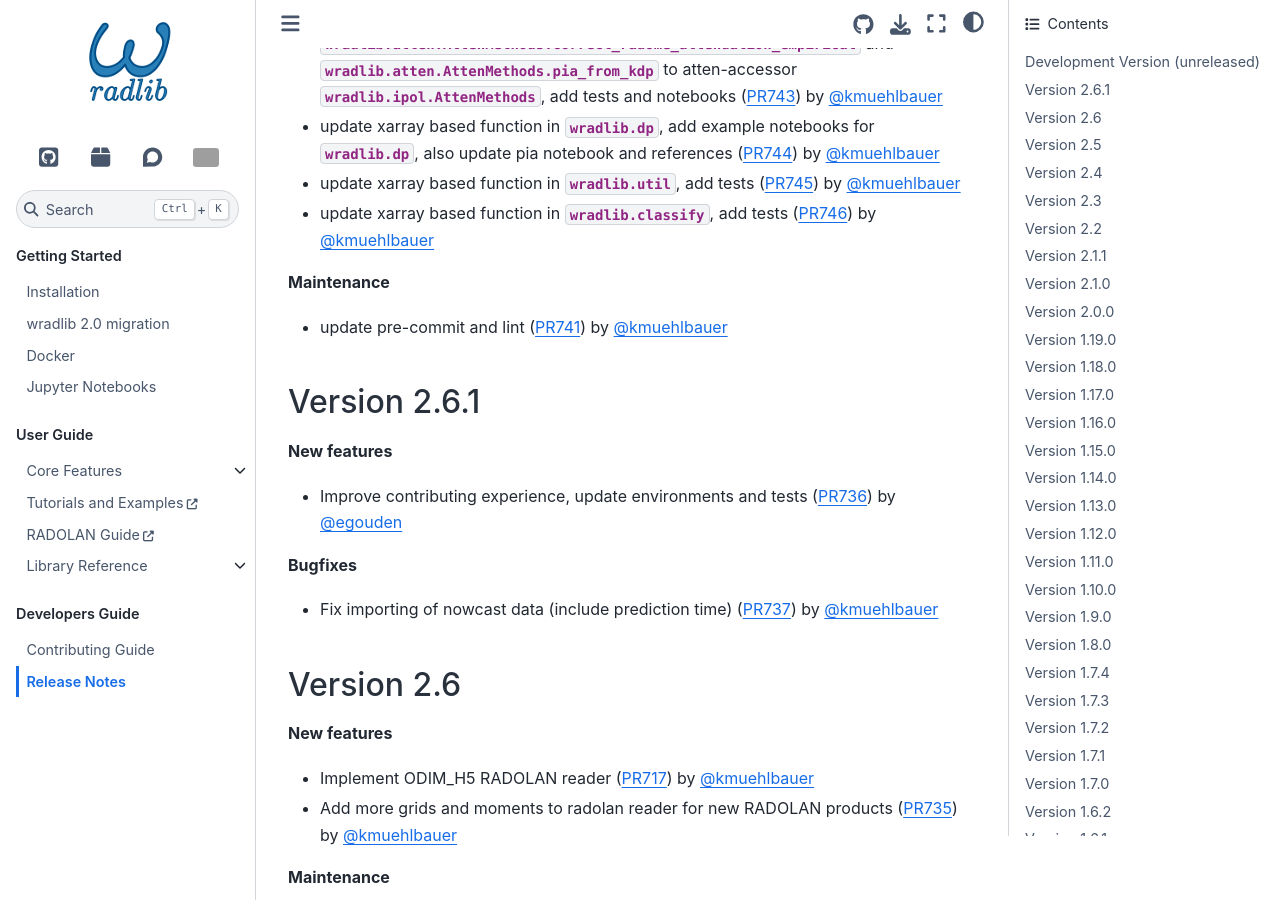
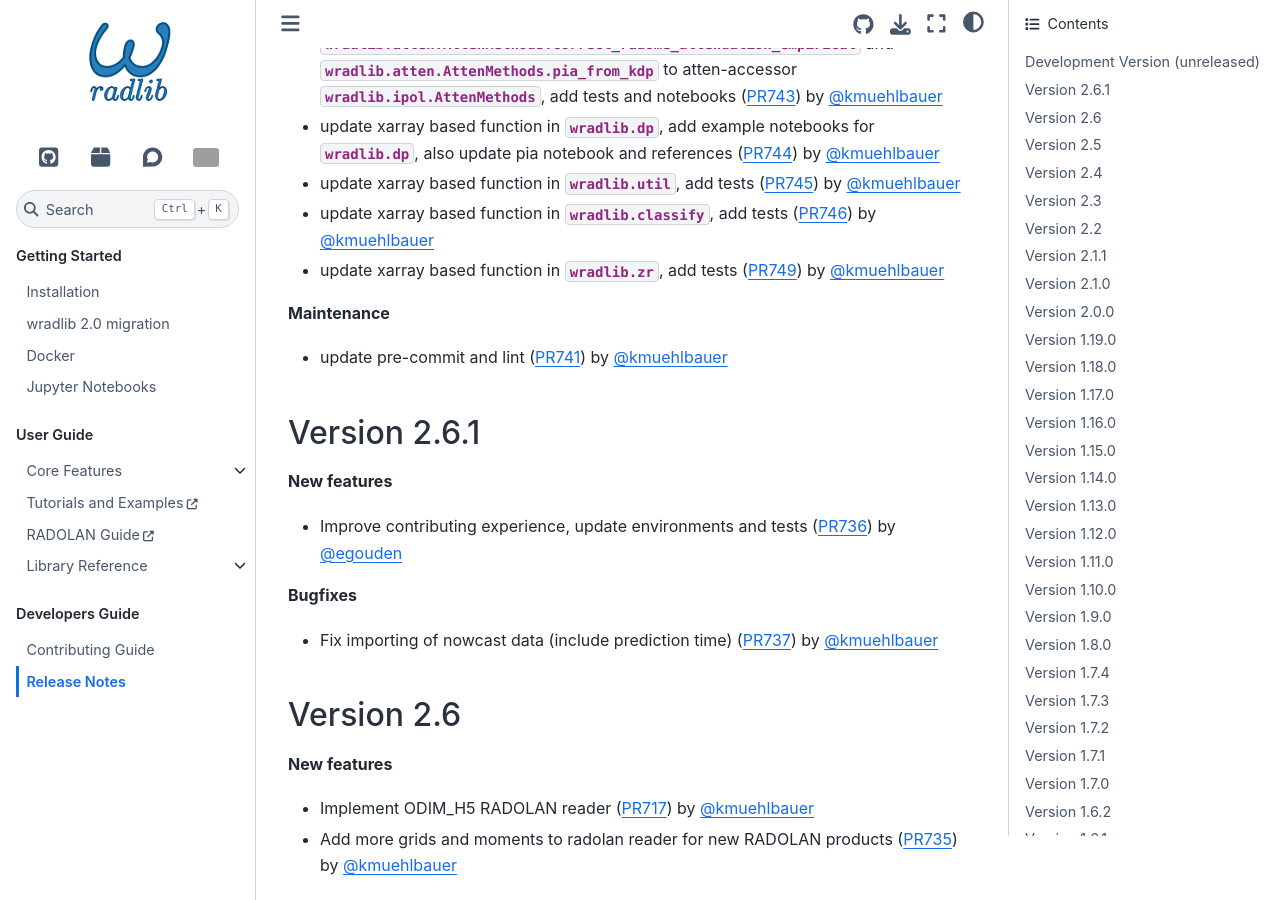
Before and after one commit to wradlib/wradlib, a Sphinx documentation site: the page built from docs/release_notes.md, in a window 1280 px wide and 900 px high, scrolled down 571 px. Built offline with Sphinx 7.4.7 and the Sphinx Book theme 1.1.4, drawn with Linux system fonts in a browser that asks for light colours; pages that are not in the unit, such as notebooks, are missing from menus; the version number could not be read and is left out; grey boxes are pictures that could not be loaded.

Commit message:
add release_notes.md

```diff
--- a/docs/release_notes.md
+++ b/docs/release_notes.md
@@ -16,6 +16,7 @@ You can install the latest {{wradlib}} release from PyPI via ``$ python -m pip i
 * update xarray based function in {mod}`wradlib.dp`, add example notebooks for {mod}`wradlib.dp`, also update pia notebook and references ({pull}`744`) by {at}`kmuehlbauer`
 * update xarray based function in {mod}`wradlib.util`, add tests ({pull}`745`) by {at}`kmuehlbauer`
 * update xarray based function in {mod}`wradlib.classify`, add tests ({pull}`746`) by {at}`kmuehlbauer`
+* update xarray based function in {mod}`wradlib.zr`, add tests ({pull}`749`) by {at}`kmuehlbauer`
 
 **Maintenance**
 
```
